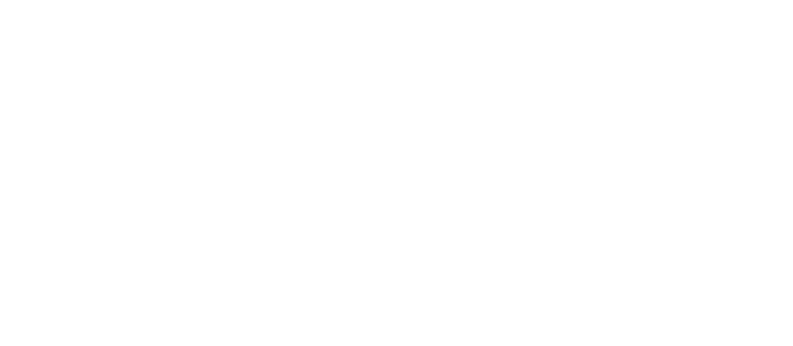
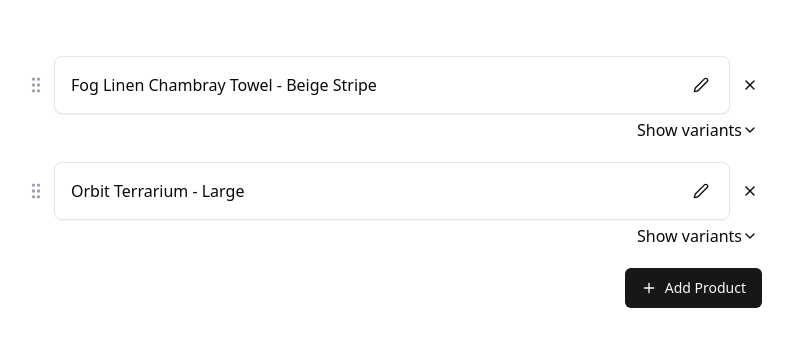
Before and after one commit to Shubham-5/ecom-store, a React (Vite) app: page / in a window 1280 px wide. Shown: the top 346 px of the page, without its empty margins (246-1039 px from the left). Built offline with nearby package versions, Linux system fonts and the light colour scheme.

Commit message:
Create product-manager component and implement mock data

```diff
--- a/src/App.jsx
+++ b/src/App.jsx
@@ -1,5 +1,9 @@
-function App() {
-  return <></>;
+import ProductManager from "./components/product-manager";
+
+export default function App() {
+  return (
+    <div className="container mx-auto py-10">
+      <ProductManager />
+    </div>
+  );
 }
-
-export default App;
--- /dev/null
+++ b/src/components/product-manager.jsx
@@ -0,0 +1,301 @@
+import React, { useState } from "react";
+import {
+  DndContext,
+  closestCenter,
+  KeyboardSensor,
+  PointerSensor,
+  useSensor,
+  useSensors,
+  DragOverlay,
+} from "@dnd-kit/core";
+import {
+  SortableContext,
+  sortableKeyboardCoordinates,
+  verticalListSortingStrategy,
+  useSortable,
+} from "@dnd-kit/sortable";
+import { CSS } from "@dnd-kit/utilities";
+import { restrictToVerticalAxis } from "@dnd-kit/modifiers";
+import {
+  GripVertical,
+  X,
+  ChevronDown,
+  ChevronUp,
+  Edit2,
+  Plus,
+} from "lucide-react";
+import { Button } from "./ui/button";
+
+const SortableProduct = ({
+  product,
+  onRemove,
+  onToggleVariants,
+  expanded,
+  children,
+}) => {
+  const {
+    attributes,
+    listeners,
+    setNodeRef,
+    transform,
+    transition,
+    isDragging,
+  } = useSortable({ id: `product-${product.id}` });
+
+  const style = {
+    transform: CSS.Transform.toString(transform),
+    transition,
+    opacity: isDragging ? 0.5 : 1,
+  };
+
+  return (
+    <div ref={setNodeRef} style={style}>
+      <div className="flex items-center gap-x-2">
+        <div {...attributes} {...listeners} className="cursor-grab">
+          <GripVertical className="text-gray-400" size={20} />
+        </div>
+        <div className="flex-1 border rounded-lg p-4 bg-white shadow-sm">
+          <div className="flex items-center gap-4">
+            <div className="flex-1">
+              <span className="font-medium">{product.title}</span>
+            </div>
+            <button className="p-1 hover:text-blue-500">
+              <Edit2 size={16} />
+            </button>
+          </div>
+        </div>
+        <button
+          onClick={() => onRemove(product.id)}
+          className="p-1 hover:text-red-500"
+        >
+          <X size={16} />
+        </button>
+      </div>
+      <button
+        onClick={() => onToggleVariants(product.id)}
+        className="p-1 flex items-center ml-auto hover:text-blue-500"
+      >
+        {expanded ? "Hide variants" : "Show variants"}
+
+        {expanded ? <ChevronUp size={16} /> : <ChevronDown size={16} />}
+      </button>
+      {expanded && children}
+    </div>
+  );
+};
+
+const SortableVariant = ({ variant, productId, onRemove }) => {
+  const {
+    attributes,
+    listeners,
+    setNodeRef,
+    transform,
+    transition,
+    isDragging,
+  } = useSortable({ id: `variant-${variant.id}` });
+
+  const style = {
+    transform: CSS.Transform.toString(transform),
+    transition,
+    opacity: isDragging ? 0.5 : 1,
+  };
+
+  return (
+    <div className="flex items-center gap-x-2" ref={setNodeRef} style={style}>
+      <div {...attributes} {...listeners} className="cursor-grab">
+        <GripVertical className="text-gray-400" size={16} />
+      </div>
+      <div className="flex-1 items-center gap-4 p-2 border rounded-lg">
+        <div className="flex-1">
+          <span>{variant.title}</span>
+        </div>
+      </div>
+      <button
+        onClick={() => onRemove(productId, variant.id)}
+        className="p-1 hover:text-red-500"
+      >
+        <X size={14} />
+      </button>
+    </div>
+  );
+};
+
+const ProductManager = () => {
+  const [products, setProducts] = useState([
+    {
+      id: 77,
+      title: "Fog Linen Chambray Towel - Beige Stripe",
+      variants: [
+        { id: 1, product_id: 77, title: "XS / Silver", price: "49" },
+        { id: 2, product_id: 77, title: "S / Silver", price: "49" },
+        { id: 3, product_id: 77, title: "M / Silver", price: "49" },
+      ],
+    },
+    {
+      id: 80,
+      title: "Orbit Terrarium - Large",
+      variants: [
+        { id: 64, product_id: 80, title: "Default Title", price: "109" },
+      ],
+    },
+  ]);
+
+  const [expandedProducts, setExpandedProducts] = useState({});
+  const [activeId, setActiveId] = useState(null);
+
+  const sensors = useSensors(
+    useSensor(PointerSensor),
+    useSensor(KeyboardSensor, {
+      coordinateGetter: sortableKeyboardCoordinates,
+    })
+  );
+
+  const addProduct = () => {
+    const newProduct = {
+      id: Date.now(),
+      title: "New Product",
+      variants: [],
+    };
+    setProducts([...products, newProduct]);
+  };
+
+  const removeProduct = (productId) => {
+    setProducts(products.filter((p) => p.id !== productId));
+  };
+
+  const toggleVariants = (productId) => {
+    setExpandedProducts({
+      ...expandedProducts,
+      [productId]: !expandedProducts[productId],
+    });
+  };
+
+  const removeVariant = (productId, variantId) => {
+    setProducts(
+      products.map((product) => {
+        if (product.id === productId) {
+          return {
+            ...product,
+            variants: product.variants.filter((v) => v.id !== variantId),
+          };
+        }
+        return product;
+      })
+    );
+  };
+
+  const handleDragStart = (event) => {
+    setActiveId(event.active.id);
+  };
+
+  const handleDragEnd = (event) => {
+    const { active, over } = event;
+
+    if (!over || active.id === over.id) {
+      setActiveId(null);
+      return;
+    }
+
+    const isProduct = active.id.toString().startsWith("product-");
+    const isVariant = active.id.toString().startsWith("variant-");
+
+    if (isProduct) {
+      const oldIndex = products.findIndex(
+        (p) => `product-${p.id}` === active.id
+      );
+      const newIndex = products.findIndex((p) => `product-${p.id}` === over.id);
+
+      if (oldIndex !== -1 && newIndex !== -1) {
+        const newProducts = [...products];
+        const [movedProduct] = newProducts.splice(oldIndex, 1);
+        newProducts.splice(newIndex, 0, movedProduct);
+        setProducts(newProducts);
+      }
+    } else if (isVariant) {
+      const productId = products.find((p) =>
+        p.variants.some((v) => `variant-${v.id}` === active.id)
+      )?.id;
+
+      if (productId) {
+        const product = products.find((p) => p.id === productId);
+        const oldIndex = product.variants.findIndex(
+          (v) => `variant-${v.id}` === active.id
+        );
+        const newIndex = product.variants.findIndex(
+          (v) => `variant-${v.id}` === over.id
+        );
+
+        if (oldIndex !== -1 && newIndex !== -1) {
+          const newProducts = products.map((p) => {
+            if (p.id === productId) {
+              const newVariants = [...p.variants];
+              const [movedVariant] = newVariants.splice(oldIndex, 1);
+              newVariants.splice(newIndex, 0, movedVariant);
+              return { ...p, variants: newVariants };
+            }
+            return p;
+          });
+          setProducts(newProducts);
+        }
+      }
+    }
+
+    setActiveId(null);
+  };
+
+  return (
+    <div className="p-4 max-w-3xl mx-auto">
+      <DndContext
+        sensors={sensors}
+        collisionDetection={closestCenter}
+        onDragStart={handleDragStart}
+        onDragEnd={handleDragEnd}
+        modifiers={[restrictToVerticalAxis]}
+      >
+        <SortableContext
+          items={products.map((p) => `product-${p.id}`)}
+          strategy={verticalListSortingStrategy}
+        >
+          <div className="space-y-4">
+            {products.map((product) => (
+              <SortableProduct
+                key={product.id}
+                product={product}
+                onRemove={removeProduct}
+                onToggleVariants={toggleVariants}
+                expanded={expandedProducts[product.id]}
+              >
+                {expandedProducts[product.id] && product.variants && (
+                  <div className="mt-4 ml-8 space-y-2">
+                    <SortableContext
+                      items={product.variants.map((v) => `variant-${v.id}`)}
+                      strategy={verticalListSortingStrategy}
+                    >
+                      {product.variants.map((variant) => (
+                        <SortableVariant
+                          key={variant.id}
+                          variant={variant}
+                          productId={product.id}
+                          onRemove={removeVariant}
+                        />
+                      ))}
+                    </SortableContext>
+                  </div>
+                )}
+              </SortableProduct>
+            ))}
+          </div>
+        </SortableContext>
+      </DndContext>
+
+      <Button
+        onClick={addProduct}
+        className="mb-4 flex ml-auto mt-4 items-center gap-2"
+      >
+        <Plus size={16} /> Add Product
+      </Button>
+    </div>
+  );
+};
+
+export default ProductManager;
```
